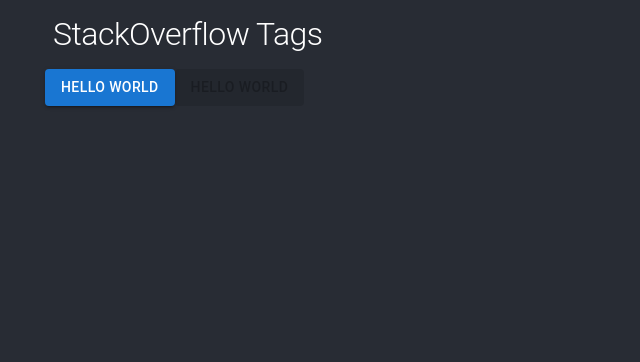
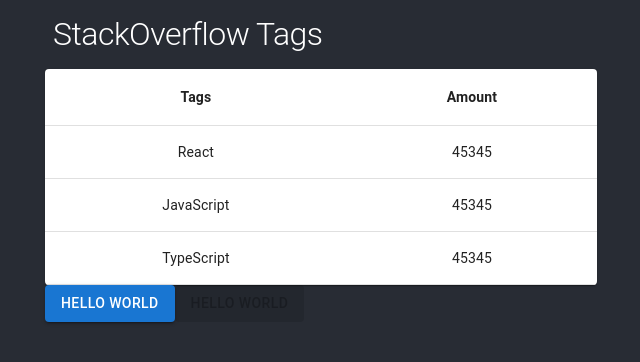
Before and after one commit to JayCodeGitHub/recruitment-task, a React (Create React App) app: page / in a window 1280 px wide. Shown: the top 362 px of the page, without its empty margins (319-959 px from the left). Built offline with nearby package versions, Linux system fonts and the light colour scheme.

Commit message:
Create Table component

```diff
--- a/src/App.tsx
+++ b/src/App.tsx
@@ -1,14 +1,16 @@
 import React from 'react';
-import Button from './components/Button';
 import { Container } from '@material-ui/core';
 import { Typography } from '@mui/material';
+import Button from './components/Button';
+import Table from './components/Table';
 
 function App() {
   return (
     <Container maxWidth="sm">
-      <Typography variant="h1" sx={{ color: '#fff', fontSize: '2rem', padding: '1rem 0.5rem' }}>
+      <Typography variant="h1" sx={{ color: '#fff', fontSize: '2rem', margin: '1rem 0.5rem' }}>
         StackOverflow Tags
       </Typography>
+      <Table />
       <Button>Hello World</Button>
       <Button disabled>Hello World</Button>
     </Container>
--- /dev/null
+++ b/src/components/Table/Table.tsx
@@ -0,0 +1,49 @@
+import React from 'react';
+import {
+  TableContainer,
+  Paper,
+  Table as MuiTable,
+  TableHead,
+  TableBody,
+  TableRow,
+  TableCell
+} from '@mui/material';
+
+const head = [{ name: 'Tags' }, { name: 'Amount' }];
+
+const body = [
+  { name: 'React', count: 45345 },
+  { name: 'JavaScript', count: 45345 },
+  { name: 'TypeScript', count: 45345 }
+];
+
+function Table() {
+  return (
+    <TableContainer component={Paper}>
+      <MuiTable sx={{ width: '100%' }} aria-label="Table of tags">
+        <TableHead>
+          <TableRow>
+            {head.map((head) => (
+              <TableCell
+                key={head.name}
+                align="center"
+                sx={{ cursor: 'pointer', fontWeight: 'bold' }}>
+                {head.name}
+              </TableCell>
+            ))}
+          </TableRow>
+        </TableHead>
+        <TableBody>
+          {body.map((row) => (
+            <TableRow key={row.name}>
+              <TableCell align="center">{row.name}</TableCell>
+              <TableCell align="center">{row.count}</TableCell>
+            </TableRow>
+          ))}
+        </TableBody>
+      </MuiTable>
+    </TableContainer>
+  );
+}
+
+export default Table;
--- /dev/null
+++ b/src/components/Table/index.tsx
@@ -0,0 +1,3 @@
+import Table from './Table';
+
+export default Table;
```
Also changed, not shown: 1 other file (tests, documents, lock files or other folders).
